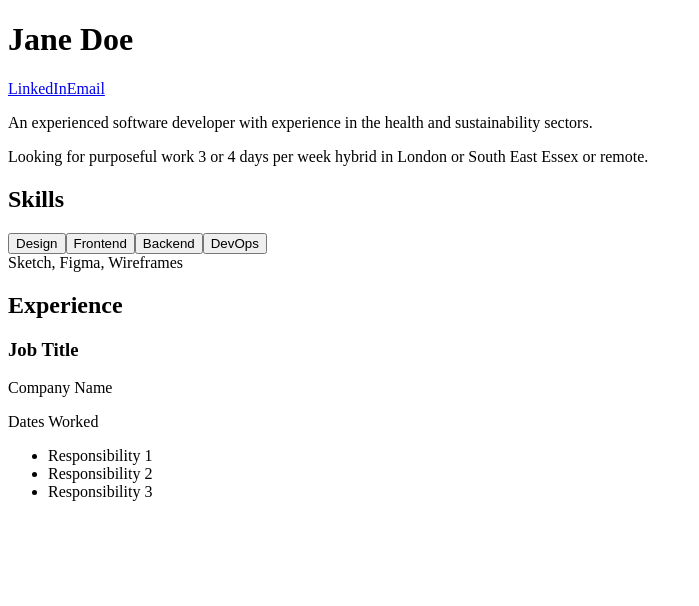
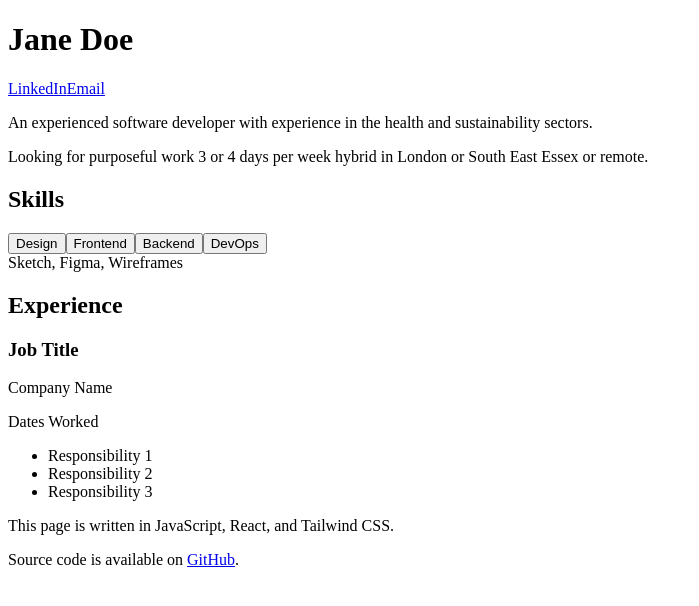
Before and after one commit to benji759/work-webpage, a React (Create React App) app: page / in a window 1280 px wide. Shown: the top 606 px of the page, without its empty margins (0-699 px from the left). Built offline with nearby package versions, Linux system fonts and the light colour scheme.

Commit message:
feat: Add footer section

```diff
--- a/src/App.js
+++ b/src/App.js
@@ -31,6 +31,10 @@ function App() {
         </div>
         {/* Add more job experiences as needed */}
       </section>
+      <footer className="mt-8">
+        <p>This page is written in JavaScript, React, and Tailwind CSS.</p>
+        <p>Source code is available on <a href="https://github.com/your-repo-url" target="_blank" rel="noopener noreferrer">GitHub</a>.</p>
+      </footer>
     </div>
   );
 }
```
